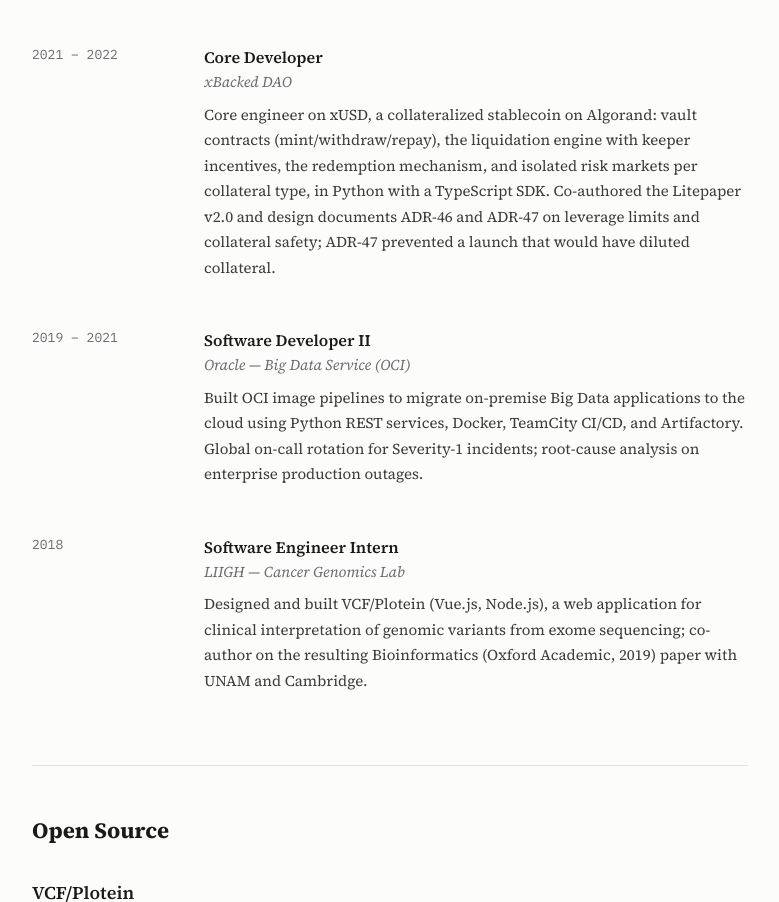
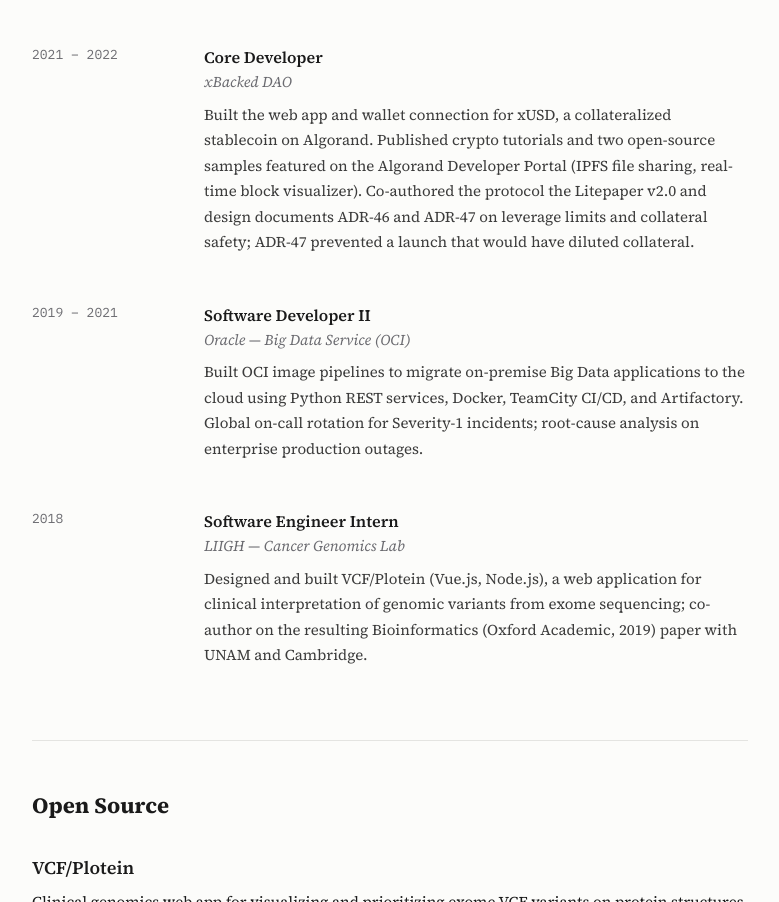
Before and after one commit to redcpp/diegosaid, an Astro site: page / in a window 1280 px wide. Shown: the part 1554-2456 px from the top of the page, without its empty margins (250-1029 px from the left). Built offline with nearby package versions, Linux system fonts and the light colour scheme; Astro itself is replaced by a stand-in of ours.

Commit message:
experience: align the xBacked entry with the 2026 resume

```diff
--- a/src/pages/index.astro
+++ b/src/pages/index.astro
@@ -22,7 +22,7 @@ const EXPERIENCE = [
     title: 'Core Developer',
     org: 'xBacked DAO',
     description:
-      'Core engineer on xUSD, a collateralized stablecoin on Algorand: vault contracts (mint/withdraw/repay), the liquidation engine with keeper incentives, the redemption mechanism, and isolated risk markets per collateral type, in Python with a TypeScript SDK. Co-authored the Litepaper v2.0 and design documents ADR-46 and ADR-47 on leverage limits and collateral safety; ADR-47 prevented a launch that would have diluted collateral.',
+      'Built the web app and wallet connection for xUSD, a collateralized stablecoin on Algorand. Published crypto tutorials and two open-source samples featured on the Algorand Developer Portal (IPFS file sharing, real-time block visualizer). Co-authored the protocol the Litepaper v2.0 and design documents ADR-46 and ADR-47 on leverage limits and collateral safety; ADR-47 prevented a launch that would have diluted collateral.',
   },
   {
     years: '2019 – 2021',
```
